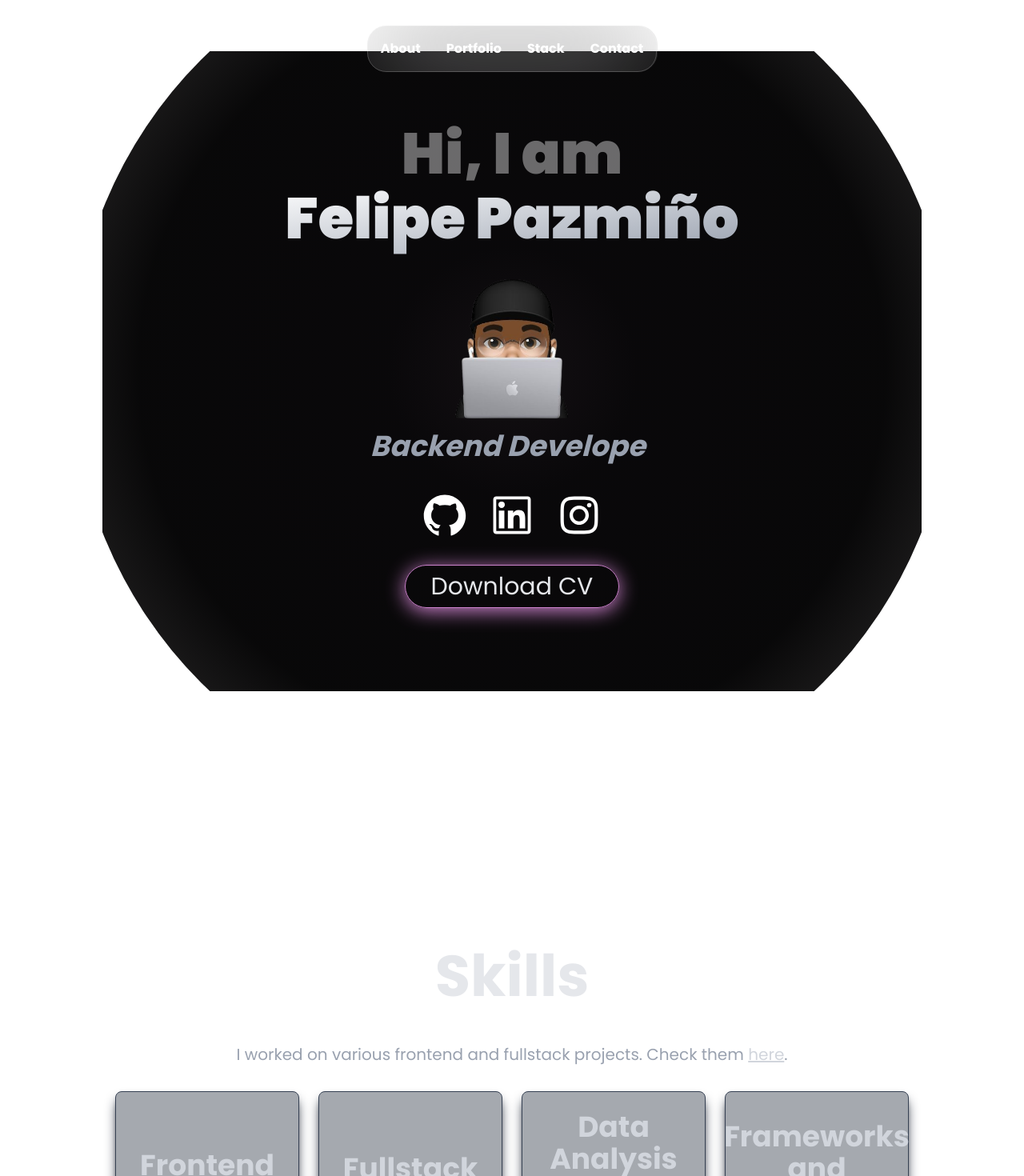
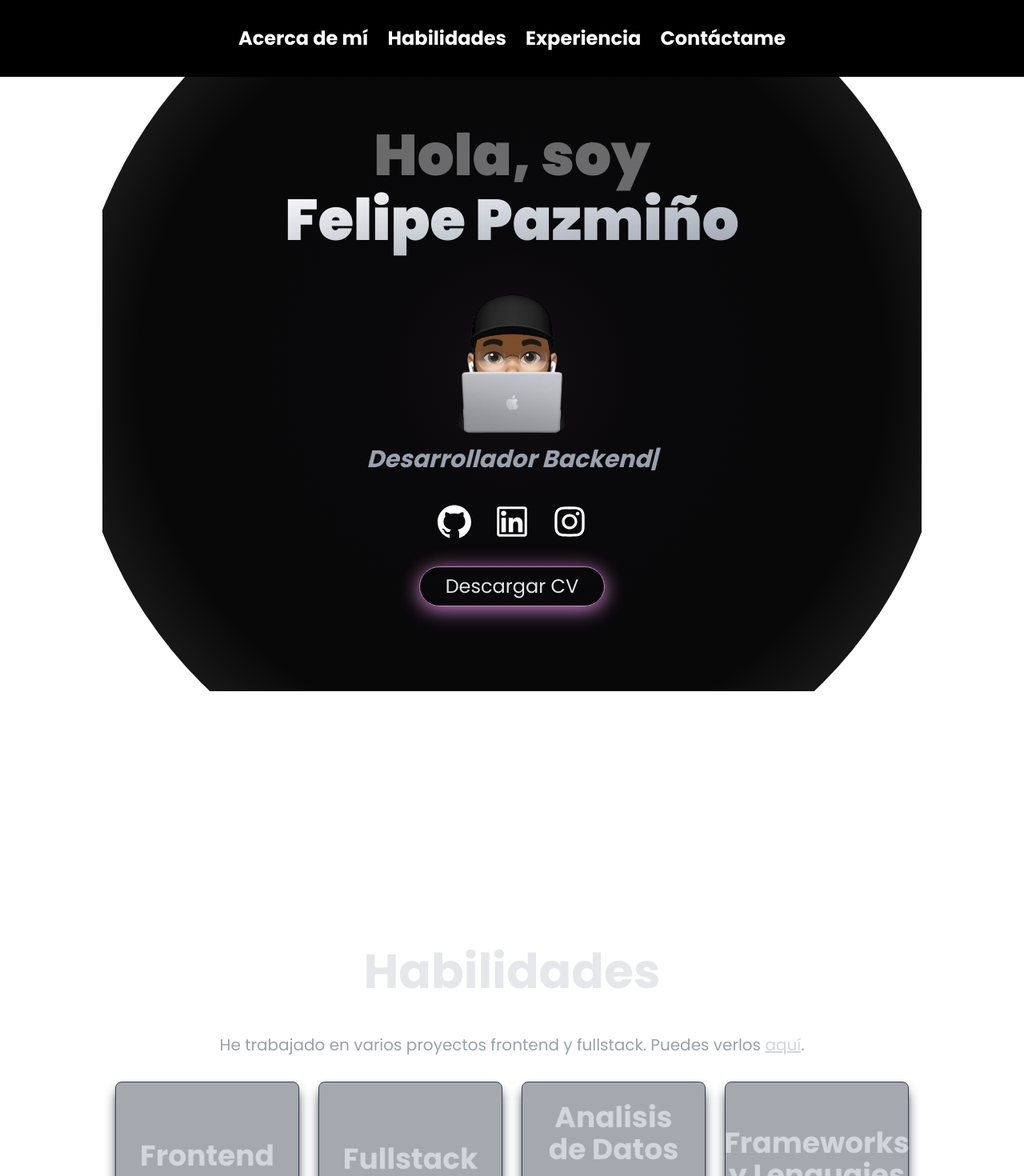
Before and after one commit to Feliandres/portafolio, a Next.js app: page / in a window 1280 px wide. Shown: the top 1470 px of the page at 80% size. Built offline with nearby package versions, Linux system fonts and the light colour scheme.

Commit message:
14-making-responsive-navbar-update-some-pages

```diff
--- a/app/page.tsx
+++ b/app/page.tsx
@@ -3,22 +3,14 @@ import { Contact } from "@/components/Contact";
 import { Experience } from "@/components/Experience";
 import { Footer } from "@/components/Footer";
 import { Hero } from "@/components/Hero";
-import { KeyMetrics } from "@/components/KeyMetrics";
-import { LogoAnimation } from "@/components/LogoAnimation";
 import { Navbar } from "@/components/Navbar";
-import { Portfolio } from "@/components/Portfolio";
-import { Services } from "@/components/Services";
 import { Skills } from "@/components/Skills";
 
 const sections = [
     { id: "hero", component: <Hero /> },
     { id: "skills", component: <Skills /> },
-    { id: "logo-animation", component: <LogoAnimation /> },
     { id: "about", component: <About /> },
     { id: "experience", component: <Experience /> },
-    { id: "portfolio", component: <Portfolio /> },
-    { id: "key-metrics", component: <KeyMetrics /> },
-    { id: "services", component: <Services /> },
     { id: "contact", component: <Contact /> },
 ];
 
--- a/components/About.tsx
+++ b/components/About.tsx
@@ -3,16 +3,16 @@
 import React from "react";
 import Image from "next/image";
 import book from "@/assets/book.png";
-import card from "@/assets/card.png";
+import blandas from "@/assets/blandas.png";
 import pc from "@/assets/pc.png";
-import finance from "@/assets/finance.png";
+import hobbies from "@/assets/hobbies.png";
 
 export const About = () => {
     return (
         <div className="max-w-6xl mx-auto px-6 py-12" id="about">
             {/* Título */}
             <h1 className="text-white text-4xl sm:text-5xl md:text-6xl lg:text-7xl font-bold text-center mb-8">
-                About <span className="text-gray-400">Me</span>
+                Acerca <span className="text-gray-400">de Mi</span>
             </h1>
 
             {/* Grid Responsive */}
@@ -55,8 +55,8 @@ export const About = () => {
                 {/* Tarjeta 3 */}
                 <div className="w-full bg-white/10 backdrop-blur-lg border-white/20 rounded-xl overflow-hidden p-6 flex items-center space-x-4">
                     <Image
-                        src={card}
-                        alt="Card"
+                        src={hobbies}
+                        alt="Hobbies"
                         width={100}
                         height={100}
                         className="w-20 h-20 sm:w-24 sm:h-24"
@@ -72,8 +72,8 @@ export const About = () => {
                 {/* Tarjeta 3 */}
                 <div className="w-full bg-white/10 backdrop-blur-lg border-white/20 rounded-xl overflow-hidden p-6 flex items-center space-x-4">
                     <Image
-                        src={finance}
-                        alt="Finance"
+                        src={blandas}
+                        alt="Habilidades Blandas"
                         width={100}
                         height={100}
                         className="w-20 h-20 sm:w-24 sm:h-24"
@@ -81,7 +81,7 @@ export const About = () => {
                     <div>
                         <h2 className="text-xl sm:text-2xl font-bold text-white/80">Habilidades Blandas</h2>
                         <p className="text-sm sm:text-lg text-white/70">
-                            Comunicación, proactivo, sociable, honesto, perseverante liderazgo y trabajo en equipo.
+                            Comunicación, proactivo, sociable, honesto, perseverante, liderazgo y trabajo en equipo.
                         </p>
                     </div>
                 </div>
--- a/components/Experience.tsx
+++ b/components/Experience.tsx
@@ -1,4 +1,4 @@
-"use client"
+"use client";
 
 import React from "react";
 import { motion } from "framer-motion";
@@ -8,39 +8,39 @@ const experiences = [
         company: "ETAFASHION",
         role: "Pasante Business Intelligence",
         period: "2022 - 2023",
-        description: "Creacion y uso de herramientas ETL's. Manejo y Admininistracion de Base de Datos SQL. Optimizacion de flujos. Envio de reporteria",
+        description: "Creación y uso de herramientas ETL's. Manejo y administración de Base de Datos SQL. Optimización de flujos. Envío de reportes.",
     },
     {
         company: "ETAFASHION",
         role: "Auxiliar Business Intelligence",
         period: "2023 - 2024",
-        description: "Creacion y uso de herramientas ETL's. Manejo y Admininistracion de Base de Datos SQL. Optimizacion de flujos. Envio de reporteria",
+        description: "Creación y uso de herramientas ETL's. Manejo y administración de Base de Datos SQL. Optimización de flujos. Envío de reportes.",
     },
     {
         company: "CANTEC",
         role: "Asesor Comercial",
         period: "2024 - 2024",
-        description: "Atencion y asesoramiento al cliente. Ventas de productos y Servicios. Resolucion de problemas y consultas. Cumplimiento de metas y objetivos de ventas",
+        description: "Atención y asesoramiento al cliente. Ventas de productos y servicios. Resolución de problemas y consultas. Cumplimiento de metas y objetivos de ventas.",
     },
-]
+];
 
 export const Experience = () => {
     return (
-        <section className="max-w-6xl mx-auto px-6 py-20">
+        <section className="max-w-6xl mx-auto px-6 py-20 min-h-screen">
             {/* Título */}
             <motion.h1
                 initial={{ opacity: 0, y: -50 }}
                 whileInView={{ opacity: 1, y: 0 }}
                 viewport={{ once: true }}
                 transition={{ duration: 1 }}
-                className="text-gray-200 text-5xl sm:text-6xl md:text-7xl font-bold text-center mb-12"
+                className="text-gray-200 text-4xl sm:text-5xl md:text-6xl font-bold text-center mb-12"
             >
-                Experience
+                Experiencia
             </motion.h1>
 
             {/* Contenedor de experiencias */}
             <motion.div
-                className="grid grid-cols-1 md:grid-cols-1 gap-10"
+                className="grid grid-cols-1 gap-10"
                 initial="hidden"
                 whileInView="visible"
                 viewport={{ once: true }}
@@ -60,10 +60,9 @@ export const Experience = () => {
                             visible: { opacity: 1, x: 0 },
                         }}
                         transition={{ duration: 1, ease: "easeInOut" }}
-                        className="bg-white/10 backdrop-blur-lg border border-white/20 p-8 rounded-lg shadow-lg transition-transform duration-300 will-change-transform"
-                        whileHover={{ boxShadow: "0px 0px 20px rgba(255, 255, 255, 0.2)" }} // Solo cambia la sombra
+                        className="bg-white/10 backdrop-blur-lg border border-white/20 p-8 rounded-lg shadow-lg transition-transform duration-300 will-change-transform hover:shadow-xl"
                     >
-                        <h2 className="text-3xl sm:text-4xl font-bold text-gray-100">{experience.company}</h2>
+                        <h2 className="text-2xl sm:text-3xl font-bold text-gray-100">{experience.company}</h2>
                         <p className="text-xl sm:text-xl text-gray-200 italic font-semibold">{experience.role}</p>
                         <p className="text-lg text-gray-300">{experience.period}</p>
                         <p className="text-base sm:text-lg text-gray-400 mt-4">{experience.description}</p>
--- a/components/Footer.tsx
+++ b/components/Footer.tsx
@@ -53,10 +53,10 @@ export const Footer = () => {
                 {/* Derechos de Autor */}
                 <div className="text-center text-gray-400 text-sm md:text-base">
                     <p>
-                        &copy; {new Date().getFullYear()} Felipe Pazmiño. All rights reserved.
+                        &copy; {new Date().getFullYear()} Felipe Pazmiño. Todos los derechos reservados.
                     </p>
                     <p>
-                        Designed and developed with 💙 by Felipe Pazmiño
+                        Diseñado y desarrollado con 💙 por Felipe Pazmiño
                     </p>
                 </div>
             </div>
--- a/components/Hero.tsx
+++ b/components/Hero.tsx
@@ -1,61 +1,63 @@
-"use client"
+"use client";
 
 import React, { useEffect } from "react";
 import Image from "next/image";
 import { motion, useMotionTemplate, useMotionValue, animate } from "framer-motion";
-import profilepic from  "@/assets/profilepic.png";
+import profilepic from "@/assets/profilepic.png";
 import { TypeAnimation } from "react-type-animation";
 import { AiOutlineGithub, AiOutlineInstagram, AiOutlineLinkedin } from "react-icons/ai";
 
-const COLORS_TOP = ["#13FFAA", "#1E67C6","#CE84CF", "#DD335C"]
+const COLORS_TOP = ["#13FFAA", "#1E67C6", "#CE84CF", "#DD335C"];
+
 export const Hero = () => {
-
-    const color = useMotionValue(COLORS_TOP[0])
+    const color = useMotionValue(COLORS_TOP[0]);
 
     useEffect(() => {
         animate(color, COLORS_TOP, {
             ease: "easeInOut",
             duration: 10,
             repeat: Infinity,
-            repeatType: "mirror"
-        })
-    }, [color])
+            repeatType: "mirror",
+        });
+    }, [color]);
 
-    const border = useMotionTemplate`1px solid ${color}`
-    const boxShadow = useMotionTemplate`0px 4px 24px ${color}`
+    const border = useMotionTemplate`1px solid ${color}`;
+    const boxShadow = useMotionTemplate`0px 4px 24px ${color}`;
 
     return (
         <section
-            className="relative flex flex-col items-center justify-center min-h-screen overflow-hidden px-6 py-20 text-gray-200"
+            className="relative flex flex-col items-center justify-center min-h-screen overflow-hidden px-4 py-10 text-gray-200"
         >
-            <div className="z-10 flex flex-col items-center text-center">
-                <h1 className="text-white/40 text-5xl font-black md:text-7xl">
-                    Hi, I am
+            <div className="z-10 flex flex-col items-center text-center w-full">
+                <h1 className="text-white/40 text-4xl font-black md:text-6xl lg:text-7xl">
+                    Hola, soy
                 </h1>
-                <h1 className="max-w-3xl bg-gradient-to-br from-white to-gray-400 bg-clip-text font-black leading-tight text-transparent text-5xl md:text-7xl">
+                <h1 className="max-w-3xl bg-gradient-to-br from-white to-gray-400 bg-clip-text font-black leading-tight text-transparent text-4xl md:text-6xl lg:text-7xl">
                     Felipe Pazmiño
                 </h1>
                 <Image
                     src={profilepic}
                     alt="profile picture"
                     width={220}
+                    height={220}
+                    className="rounded-full mt-4"
                 />
 
                 <TypeAnimation
                     sequence={[
-                        "Data Analyst",
+                        "Analista de Datos",
                         1000,
-                        "Fullstack Developer",
+                        "Desarrollador Fullstack",
                         1000,
-                        "Backend Developer",
+                        "Desarrollador Backend",
                         1000,
                     ]}
                     speed={50}
                     repeat={Infinity}
-                    className="font-bold text-gray-400 text-3xl text-center sm:text-2xl md:text-4xl italic mb-4"
+                    className="font-bold text-gray-400 text-2xl text-center sm:text-xl md:text-3xl italic mb-4"
                 />
 
-                <div className="flex gap-6 flex-row text-4xl md:text-6xl text-white z-20 my-5">
+                <div className="flex gap-6 flex-row text-3xl md:text-4xl lg:text-5xl text-white z-20 my-5">
                     <motion.a
                         whileHover={{ scale: 1.2 }}
                         href="https://github.com"
@@ -86,17 +88,17 @@ export const Hero = () => {
 
                 <motion.a
                     href="https://drive.google.com/file/d/1CuO345WrLSiuRySrQXxwBBK_tFbc470L/view?usp=sharing"
-                    target="_blank"  // Ensures the link opens in a new tab.
-                    rel="noopener noreferrer"  // Improves security when opening the link.
-                    className="my-3 text-3xl"
-                    >
+                    target="_blank"
+                    rel="noopener noreferrer"
+                    className="my-3 text-2xl"
+                >
                     <motion.button
                         style={{ border, boxShadow }}
                         whileHover={{ scale: 1.015 }}
                         whileTap={{ scale: 0.985 }}
                         className="flex w-fit items-center gap-2 rounded-full px-8 py-2"
                     >
-                        Download CV
+                        Descargar CV
                     </motion.button>
                 </motion.a>
             </div>
@@ -105,7 +107,6 @@ export const Hero = () => {
                 <div className="bg-circle-background"></div>
                 <div className="bg-circle"></div>
             </div>
-
         </section>
-    )
-}
+    );
+};
--- a/components/Navbar.tsx
+++ b/components/Navbar.tsx
@@ -1,38 +1,39 @@
-"use client"
+"use client";
 
 import Link from "next/link";
 import React, { useState } from "react";
-import { AiOutlineMenu, AiOutlineClose} from 'react-icons/ai';
+import { AiOutlineMenu, AiOutlineClose } from "react-icons/ai";
 
 const navLinks = [
-    { title: "About", path: "#about" },
-    { title: "Portfolio", path: "#portfolio" },
-    { title: "Stack", path: "#stack" },
-    { title: "Contact", path: "#contact" },
-]
+    { title: "Acerca de mí", path: "#about" },
+    { title: "Habilidades", path: "#skills" },
+    { title: "Experiencia", path: "#experience" },
+    { title: "Contáctame", path: "#contact" },
+];
+
 export const Navbar = () => {
-
     const [nav, setNav] = useState(false);
 
     const toggleNav = () => {
         setNav(!nav);
-    }
+    };
 
     const closeNav = () => {
         setNav(false);
-    }
-
+    };
 
     return (
-        <div className="z-50 fixed flex justify-center w-full text-white font-bold">
-
-            <div className="border border-white/20 mt-8 backdrop-blur-3xl rounded-3xl hidden md:flex items-center justify-center p-2 max-w-[400px] mx-auto">
-                <ul className="flex flex-row p-2 space-x-8">
+        <header className="fixed top-0 left-0 w-full z-50 bg-black bg-opacity-70 backdrop-blur-md text-white font-bold text-2xl py-4">
+            {/* Contenedor principal */}
+            <div className="max-w-6xl mx-auto flex items-center justify-center py-4 px-4 relative">
+                {/* Barra de navegación en desktop */}
+                <div className="hidden md:flex w-full justify-center">
+                    <ul className="flex flex-wrap gap-6 justify-center">
                         {navLinks.map((link, index) => (
                             <li key={index}>
                                 <Link
                                     href={link.path}
-                                className="transform hover:text-white/50 transition-all duration-300 ease-in-out"
+                                    className="hover:text-gray-300 transition-all duration-300 ease-in-out"
                                 >
                                     {link.title}
                                 </Link>
@@ -41,16 +42,20 @@ export const Navbar = () => {
                     </ul>
                 </div>
 
+                {/* Botón de menú en móvil */}
                 <div
                     onClick={toggleNav}
-                className="md:hidden absolute top-5 right-14 border rounded z-50 text-white/70 border-white/70 p-2"
+                    className="md:hidden absolute right-4 top-1/2 -translate-y-1/2 border rounded text-white/70 border-white/70 p-2 cursor-pointer"
                 >
-                {nav ? <AiOutlineClose size={30} /> : <AiOutlineMenu size={30} />}
+                    {nav ? <AiOutlineClose size={24} /> : <AiOutlineMenu size={24} />}
+                </div>
             </div>
 
+            {/* Menú móvil */}
             <div
-                className={`fixed left-0 top-0 w-full h-full bg-black/90 transition-all duration-300
-                            ${nav ? "block opacity-100" : "hidden opacity-0"}`}
+                className={`md:hidden fixed top-0 left-0 w-full h-full bg-black/90 backdrop-blur-md transform transition-transform duration-300 ${
+                nav ? "translate-x-0" : "translate-x-full"
+                }`}
             >
                 <ul className="flex flex-col items-center justify-center space-y-8 h-full">
                     {navLinks.map((link, index) => (
@@ -58,7 +63,7 @@ export const Navbar = () => {
                             <Link
                                 href={link.path}
                                 onClick={closeNav}
-                                className="text-5xl"
+                                className="text-3xl hover:text-gray-300 transition"
                             >
                                 {link.title}
                             </Link>
@@ -66,7 +71,6 @@ export const Navbar = () => {
                     ))}
                 </ul>
             </div>
-
-        </div>
+        </header>
     );
-}
+};
--- a/components/Skills.tsx
+++ b/components/Skills.tsx
@@ -1,4 +1,4 @@
-"use client"
+"use client";
 
 import React, { useRef } from "react";
 import {
@@ -27,9 +27,7 @@ import {
     TbBrandNextjs,
     TbBrandVercel,
 } from "react-icons/tb";
-import {
-    DiMsqlServer
-} from "react-icons/di";
+import { DiMsqlServer } from "react-icons/di";
 import { motion, useInView } from "framer-motion";
 
 const skills = [
@@ -39,7 +37,7 @@ const skills = [
             { name: "HTML", icon: <FaHtml5 className="text-orange-600" /> },
             { name: "CSS", icon: <FaCss3 className="text-blue-600" /> },
             { name: "JavaScript", icon: <FaJs className="text-yellow-400" /> },
-            { name: "TypeScript", icon: < SiTypescript className="text-blue-600" /> },
+            { name: "TypeScript", icon: <SiTypescript className="text-blue-600" /> },
             { name: "Tailwind CSS", icon: <SiTailwindcss className="text-sky-600" /> },
         ],
     },
@@ -51,11 +49,10 @@ const skills = [
             { name: "GitHub", icon: <FaGithub className="text-gray-600" /> },
             { name: "Prisma", icon: <SiPrisma className="text-blue-600" /> },
             { name: "Vercel", icon: <TbBrandVercel className="text-black" /> },
-
-        ]
+        ],
     },
     {
-        category: "Data Analysis",
+        category: "Analisis de Datos",
         technologies: [
             { name: "Python", icon: <FaPython className="text-blue-600" /> },
             { name: "Pandas", icon: <SiPandas className="text-white" /> },
@@ -66,7 +63,7 @@ const skills = [
         ],
     },
     {
-        category: "Frameworks and Languages",
+        category: "Frameworks y Lenguajes",
         technologies: [
             { name: "React", icon: <FaReact className="text-blue-600" /> },
             { name: "Next.js", icon: <TbBrandNextjs className="text-black" /> },
@@ -75,7 +72,7 @@ const skills = [
             { name: "MySQL", icon: <SiMysql className="text-blue-500" /> },
         ],
     },
-]
+];
 
 export const Skills = () => {
     const ref = useRef<HTMLElement>(null);
@@ -88,16 +85,16 @@ export const Skills = () => {
             animate={isInView ? { opacity: 1, y: 0 } : { opacity: 0, y: 50 }}
             transition={{ duration: 0.8 }}
             id="skills"
-            className="container mx-auto px-4 py-16 sm:py-32 text-white"
+            className="container mx-auto px-4 py-16 sm:py-32 text-white min-h-screen"
         >
             {/* TÍTULO */}
             <motion.h2
                 initial={{ opacity: 0, y: 20 }}
                 animate={isInView ? { opacity: 1, y: 0 } : { opacity: 0, y: 20 }}
                 transition={{ delay: 0.2, duration: 0.6 }}
-                className="text-5xl sm:text-6xl md:text-7xl font-bold mb-12 text-center text-gray-200"
+                className="text-4xl sm:text-5xl md:text-6xl font-bold mb-12 text-center text-gray-200"
             >
-                Skills
+                Habilidades
             </motion.h2>
 
             {/* SUBTÍTULO */}
@@ -107,8 +104,8 @@ export const Skills = () => {
                 transition={{ delay: 0.4, duration: 0.6 }}
                 className="text-center text-lg md:text-xl text-gray-400 mb-8"
             >
-                I worked on various frontend and fullstack projects. Check them{" "}
-                <a href="#" className="underline text-gray-300 hover:text-white transition">here</a>.
+                He trabajado en varios proyectos frontend y fullstack. Puedes verlos{" "}
+                <a href="#" className="underline text-gray-300 hover:text-white transition">aquí</a>.
             </motion.p>
 
             {/* CONTENEDOR DE SKILLS */}
@@ -119,7 +116,7 @@ export const Skills = () => {
                         initial={{ opacity: 0, y: 20 }}
                         animate={isInView ? { opacity: 1, y: 0 } : { opacity: 0, y: 20 }}
                         transition={{ delay: 0.4 + index * 0.1, duration: 0.6 }}
-                        className="border border-gray-700 p-6 md:p-6 lg:p-6 rounded-lg bg-gray-800/40 shadow-lg shadow-gray-900 flex flex-col items-center justify-center"
+                        className="border border-gray-700 p-6 rounded-lg bg-gray-800/40 shadow-lg shadow-gray-900 flex flex-col items-center justify-center"
                     >
                         {/* CATEGORÍA */}
                         <motion.h3
```
Also changed, not shown: components/Contact.tsx (+10 -10 lines), assets/blandas.png (added), assets/hobbies.png (added). Lines whose indentation alone changed are shown as unchanged.
